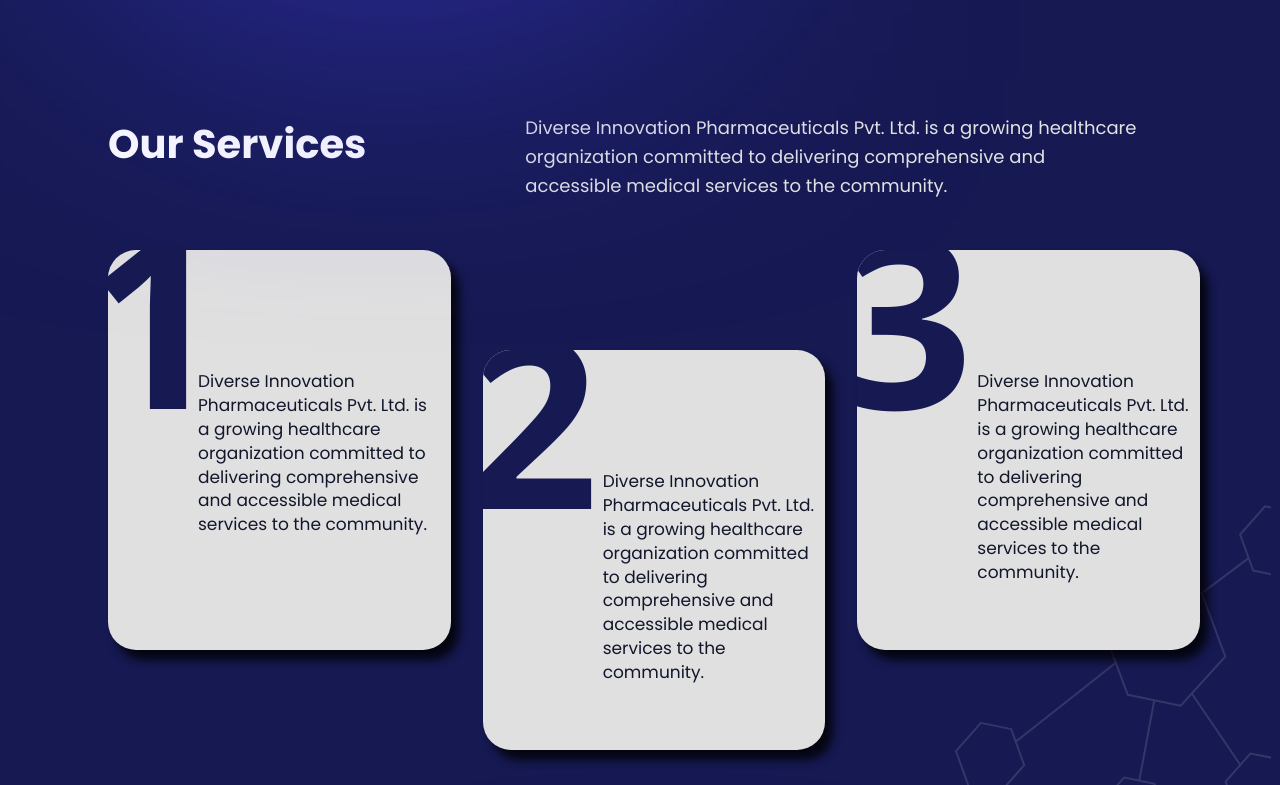
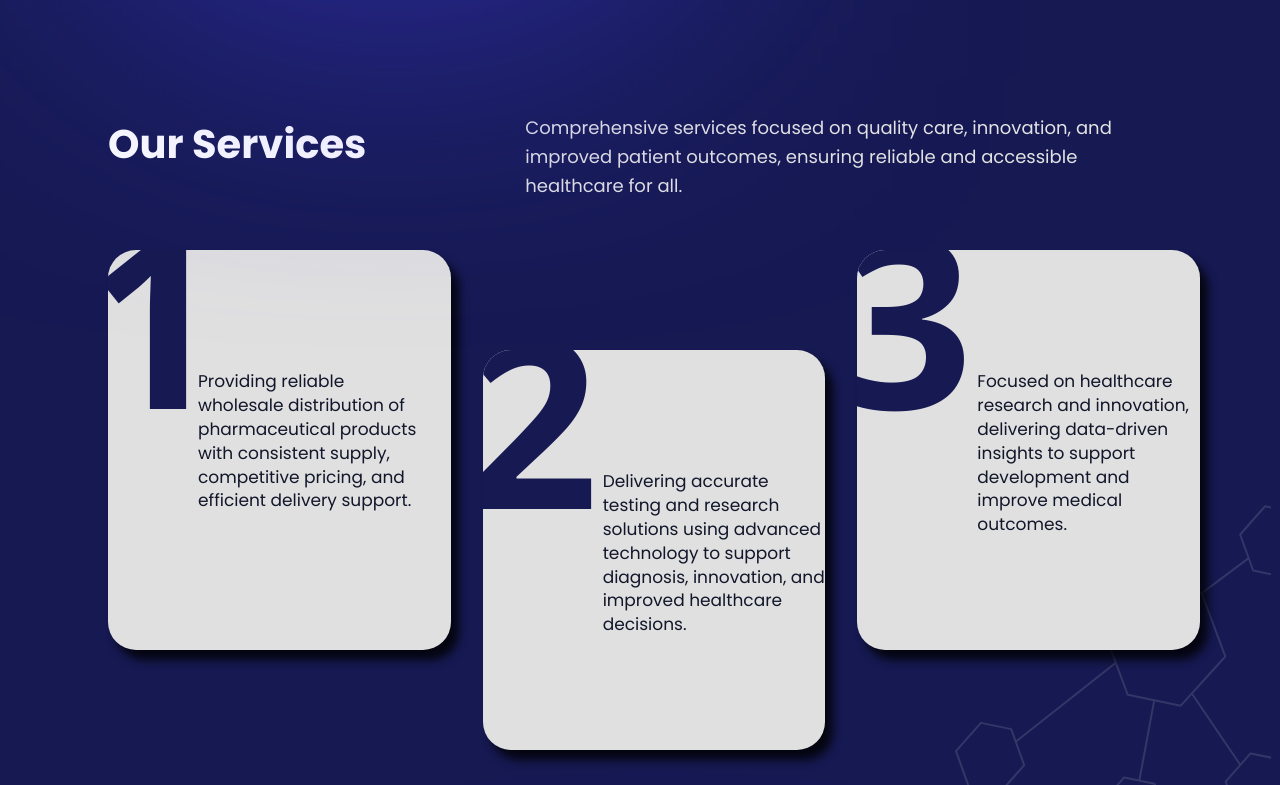
Before and after one commit to SAKTHIIIVEL/intern_manvian, a React (Vite) app: page / in a window 1280 px wide. Shown: the part 1635-2420 px from the top of the page. Built offline with nearby package versions, Linux system fonts and the light colour scheme.

Commit message:
chore:content change

```diff
--- a/src/components/FAQSection.jsx
+++ b/src/components/FAQSection.jsx
@@ -24,9 +24,9 @@
         "D Pharma offers a wide range of healthcare services including pharmaceutical solutions, medical consultations, health management programs, and comprehensive medical support services tailored to meet the diverse needs of our community.",
     },
     {
-      question: "What are the services?",
+      question: "How can I access your services?",
       answer:
-        "D Pharma offers a wide range of healthcare services including pharmaceutical solutions, medical consultations, health management programs, and comprehensive medical support services tailored to meet the diverse needs of our community.",
+        "You can easily access our services by contacting us directly or visiting our facility, where our team will guide you through the process and assist you based on your requirements.",
     },
   ];
   useEffect(() => {
@@ -62,9 +62,7 @@
             <p className="faq-subtitle">Want to know more?</p>
             <h2 className="faq-title">Frequently asked questions</h2>
             <p className="faq-description">
-              Diverse Innovation Pharmaceuticals Pvt. Ltd. is a growing
-              healthcare organization committed to delivering comprehensive and
-              accessible medical services to the community.
+              Have questions? Find clear and helpful answers about our services and healthcare solutions here.
             </p>
           </div>
 
--- a/src/components/Services.jsx
+++ b/src/components/Services.jsx
@@ -7,17 +7,17 @@
   {
     id: 1,
     title: "Diverse Innovation",
-    text: "Diverse Innovation Pharmaceuticals Pvt. Ltd. is a growing healthcare organization committed to delivering comprehensive and accessible medical services to the community.",
+    text: "Providing reliable wholesale distribution of pharmaceutical products with consistent supply, competitive pricing, and efficient delivery support.",
   },
   {
     id: 2,
     title: "Diverse Innovation",
-    text: "Diverse Innovation Pharmaceuticals Pvt. Ltd. is a growing healthcare organization committed to delivering comprehensive and accessible medical services to the community.",
+    text: "Delivering accurate testing and research solutions using advanced technology to support diagnosis, innovation, and improved healthcare decisions.",
   },
   {
     id: 3,
     title: "Diverse Innovation",
-    text: "Diverse Innovation Pharmaceuticals Pvt. Ltd. is a growing healthcare organization committed to delivering comprehensive and accessible medical services to the community.",
+    text: "Focused on healthcare research and innovation, delivering data-driven insights to support development and improve medical outcomes.",
   },
 ];
 
@@ -36,9 +36,7 @@
             Our Services
           </motion.h2>
           <p className={styles.description}>
-            Diverse Innovation Pharmaceuticals Pvt. Ltd. is a growing healthcare
-            organization committed to delivering comprehensive and accessible
-            medical services to the community.
+            Comprehensive services focused on quality care, innovation, and improved patient outcomes, ensuring reliable and accessible healthcare for all.
           </p>
         </div>
 
--- a/src/pages/ServicePage.css
+++ b/src/pages/ServicePage.css
@@ -234,7 +234,7 @@
 
 
 .service-card-text {
-  font-size: 14px;
+  font-size: 13px;
   line-height: 1.8;
   font-weight: 400;
   color: #ffffff;
--- a/src/pages/ServicePage.jsx
+++ b/src/pages/ServicePage.jsx
@@ -210,13 +210,7 @@
             medical services
           </h1>
           <p className="service-hero-subtitle">
-            Diverse Innovation Pharmaceuticals Pvt. Ltd. is a
-            <br />
-            growing healthcare organization committed to
-            <br />
-            delivering comprehensive and accessible
-            <br />
-            medical
+            Diverse Innovation Pharmaceuticals Pvt. Ltd. is dedicated to delivering reliable, high-quality healthcare services with a focus on accessibility, patient care, and continuous medical excellence.
           </p>
         </div>
       </section>
@@ -234,9 +228,7 @@
             </div>
             <h3 className="service-card-title">Doctor will</h3>
             <p className="service-card-text">
-              Sed porttitor lectus nibh. Nulla porttitor accumsan tincidunt.
-              Vestibulum ante ipsum primis Sed porttitor lectus nibh. Nulla
-              porttitor accumsan tincidunt. Vestibulum ante ipsum primis
+              Professional doctor consultation services ensure timely diagnosis and effective treatment. Our experienced medical team provides personalized care, helping patients maintain better health and well-being with trusted support.
             </p>
           </div>
         </div>
@@ -251,9 +243,7 @@
             </div>
             <h3 className="service-card-title">DI wholeSale</h3>
             <p className="service-card-text">
-              Sed porttitor lectus nibh. Nulla porttitor accumsan tincidunt.
-              Vestibulum ante ipsum primis Sed porttitor lectus nibh. Nulla
-              porttitor accumsan tincidunt. Vestibulum ante ipsum primis
+              Reliable wholesale distribution services offering quality pharmaceutical products at competitive pricing. We ensure consistent supply, efficient delivery, and trusted sourcing to support businesses with seamless operations.
             </p>
           </div>
         </div>
@@ -264,9 +254,7 @@
             </div>
             <h3 className="service-card-title">DI Laboratory services</h3>
             <p className="service-card-text">
-              Sed porttitor lectus nibh. Nulla porttitor accumsan tincidunt.
-              Vestibulum ante ipsum primis Sed porttitor lectus nibh. Nulla
-              porttitor accumsan tincidunt. Vestibulum ante ipsum primis
+              Advanced laboratory testing services with accurate results and modern technology. Our certified processes ensure reliability, helping patients and professionals make informed healthcare decisions with confidence.
             </p>
           </div>
         </div>
@@ -281,9 +269,7 @@
             </div>
             <h3 className="service-card-title">Di Research</h3>
             <p className="service-card-text">
-              Sed porttitor lectus nibh. Nulla porttitor accumsan tincidunt.
-              Vestibulum ante ipsum primis Sed porttitor lectus nibh. Nulla
-              porttitor accumsan tincidunt. Vestibulum ante ipsum primis
+              Innovative research solutions focused on healthcare advancements and data-driven insights. We support development initiatives, ensuring quality analysis and meaningful outcomes for continuous improvement and growth.
             </p>
           </div>
         </div>
@@ -298,9 +284,7 @@
             </div>
             <h3 className="service-card-title">Indocontinental 7</h3>
             <p className="service-card-text">
-              Sed porttitor lectus nibh. Nulla porttitor accumsan tincidunt.
-              Vestibulum ante ipsum primis Sed porttitor lectus nibh. Nulla
-              porttitor accumsan tincidunt. Vestibulum ante ipsum primis
+              Global healthcare solutions delivering high-quality products across regions. We focus on innovation, reliability, and excellence to meet international standards and support evolving healthcare needs.
             </p>
           </div>
         </div>
@@ -321,9 +305,7 @@
             Join a Growing Community of Business &amp; Logistics
           </h2>
           <p className="service-community-description">
-            Diverse Innovation Pharmaceuticals Pvt. Ltd. is agrowing healthcare
-            organization committed to delivering comprehensive and accessible
-            medical
+            Diverse Innovation Pharmaceuticals Pvt. Ltd. is committed to building a strong network by providing accessible healthcare solutions and supporting growth across business and logistics.
           </p>
           <button className="service-community-btn" onClick={() => navigate("/contact")}>
             Join Us
```
